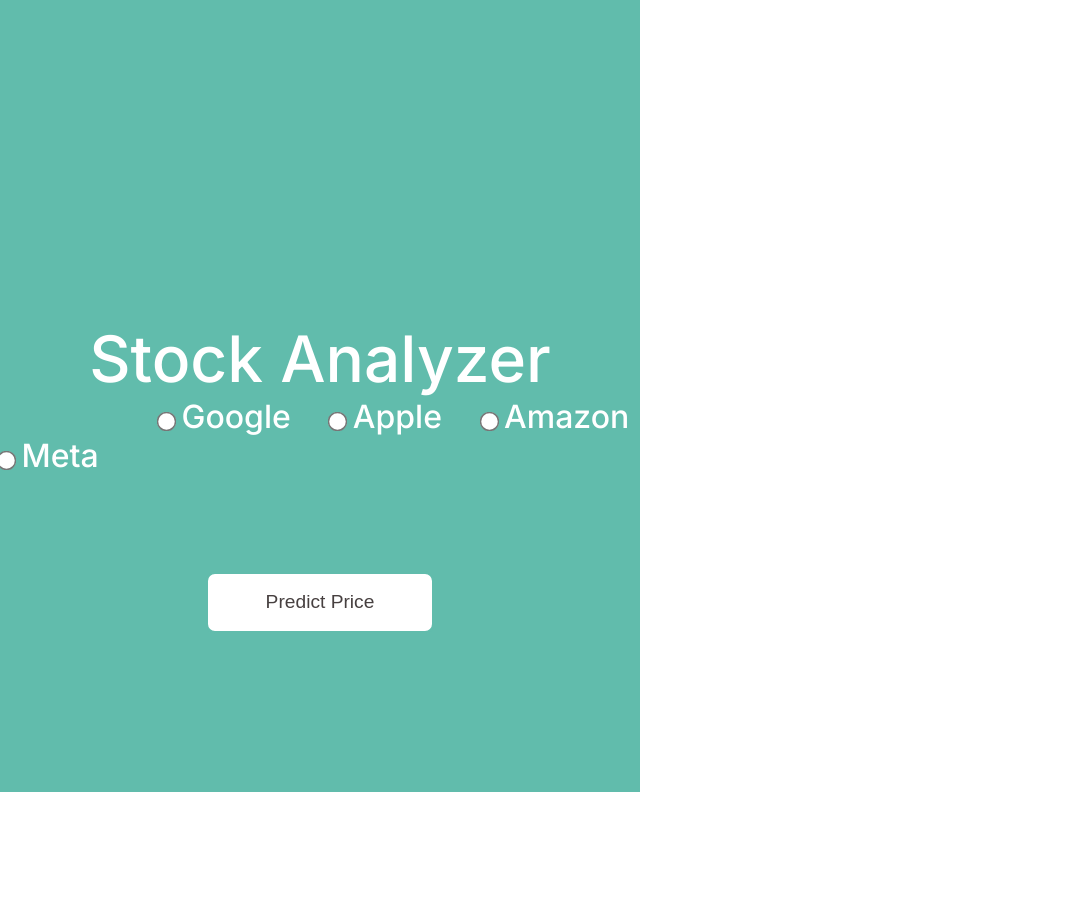
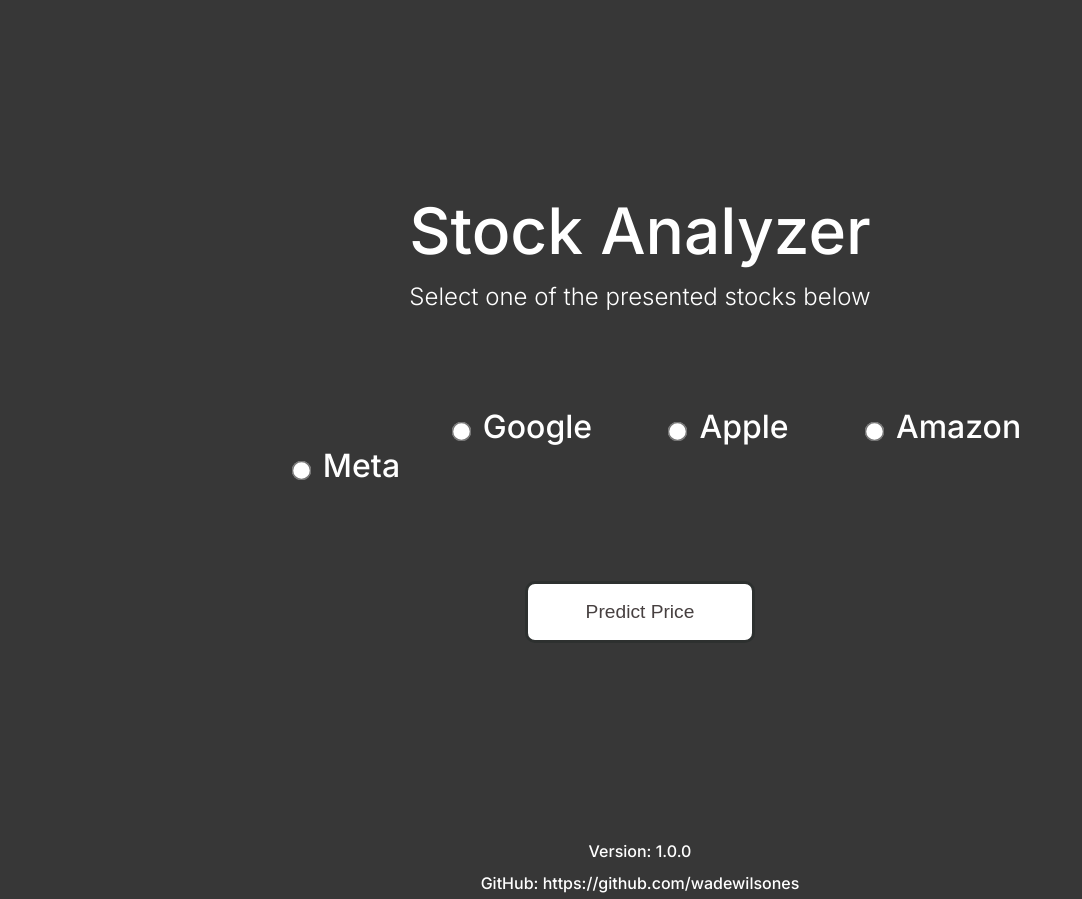
Before and after one commit to wadewilsones/StockPrice_prediction, a Flask app: page / in a window 1280 px wide. Shown: the whole page, without its empty margins (0-1082 px from the left). Before the commit the page ends 792 px from the top, so only its background shows below. Run offline with Flask 3, Linux system fonts and the light colour scheme.

Commit message:
Style was changed

```diff
--- a/view/static/style.css
+++ b/view/static/style.css
@@ -8,7 +8,92 @@
 
 @media only screen and (min-width: 1200px) {
 
-    main{
+    .errors{
+        margin-bottom: 2em;
+        text-align: center;
+        color: #c80000;
+    }
+
+
+    /*If stock was not selected*/
+    .containerEmpty{
+
+        font-family: 'Inter', sans-serif;
+        margin: 0;
+        padding:0;
+        color: white;
+    }
+
+    .containerEmpty section{
+        width:100%;
+    }
+
+    .containerEmpty section:first-of-type{
+
+        background-color: #373737;
+        padding: 0;
+        margin: 0;
+        min-height: 100vh;
+    }
+
+    .containerEmpty section:first-of-type h1{
+        color: white;
+        font-weight: 500;
+        font-size: 4em;
+        padding-top: 3em;
+        text-align: center;
+        margin-bottom: 0.2em;
+    }
+
+    .containerEmpty section:first-of-type h2{
+        font-weight: 300;
+        text-align: center;
+
+    }
+
+    .containerEmpty form {
+
+        margin: 6em auto 0;
+        display: block;
+        width:60%;
+    }
+    .containerEmpty form div{
+
+        font-size: 2em;
+        display: inline;
+        margin: 0 1em;
+        color: white;
+
+    }
+    .containerEmpty form div:first-of-type{
+        margin-left: 6em;
+    }
+
+    .containerEmpty section:first-of-type p{
+        color: white;
+        text-align: center;
+        line-height: 2;
+    }
+
+    .containerEmpty section:first-of-type p:first-of-type{
+        margin-top: 15%;
+    }
+
+    .containerEmpty section:first-of-type p a{
+        color: rgb(255, 255, 255);
+        text-decoration: none;
+        transition: 1s;
+    }
+
+    .containerEmpty section:first-of-type p a:hover{
+        font-size: 1.1em;
+        transition: 2s;
+    }
+
+
+
+    /*If stock was selected*/
+    .containerFull{
 
         display: flex;
         justify-content: space-between;
@@ -16,93 +101,102 @@
         min-height: 98vh;
         margin: 0;
         padding:0;
+
+    }
+
+    .containerFull section{
+        width:50%;
     }
 
 
-    .selectionSection{
+    .containerFull section:first-of-type{
 
-        background-color: #61BCAC;
-        width:50%;
+        background-color: #404040;
         padding: 0;
         margin: 0;
-        height: 99vh;
-    }
-
-    .errors{
-        margin-bottom: 2em;
-        text-align: center;
-        color: #c80000;
     }
 
 
-    .selectionSection h1{
+
+    .containerFull section:first-of-type h1{
         color: white;
         font-weight: 500;
         font-size: 4em;
+        padding-top: 3em;
         text-align: center;
-        margin-top: 5em;
+        margin-bottom: 0.2em;
     }
 
-    .selectionSection p{
+    .containerFull section:first-of-type h2{
+        font-weight: 300;
         color: white;
-        margin-left: 10em;
-        line-height: 0.5;
+        text-align: center;
+        margin-bottom: 3em;
     }
 
-    .selectionSection p:first-of-type{
-        margin-top: 35%;
-    }
-
-    .selectionSection p a{
-        color: rgb(255, 255, 255);
-        text-decoration: none;
-        transition: 1s;
-    }
-
-    .selectionSection p a:hover{
-        font-size: 1.1em;
-        transition: 2s;
-    }
-
-    main section form div:first-of-type{
+    .containerFull form div:first-of-type{
         font-size: 2em;
         margin-left: 5em;
         display: inline;
         color: white;
     }
 
-    main section form div{
+    .containerFull form div{
         margin-right: 1em;
         font-size: 2em;
         display: inline;
         color: white;
     }
 
-    main section form div input[type="radio"]{
+     form div input[type="radio"]{
         transform: scale(1.5);
+        margin: 0 0.5em;
         cursor: pointer;
     }
 
-    main section form input[type="submit"]{
+    form input[type="submit"]{
         display: block;
         margin: 5em auto 0;
         padding: 0.9em 3em;
         background-color: #ffffff;
         color: rgb(71, 64, 64);
         font-size: 1.2em;
-        border: #61BCAC 3px solid;
+        border: #2d302f 3px solid;
         border-radius:10px;
         cursor: pointer;
         font-weight: 500;
     }
-    main section form input[type="submit"]:hover{
+     form input[type="submit"]:hover{
         border: rgb(255, 255, 255) 5px solid;
-        background-color: #61BCAC;
+        background-color: #2d302f;
         margin: 5em auto 0;
         padding: 0.9em 3em;
         border-radius:10px;
         color: white;
     }
+
+    .containerFull section:first-of-type p{
+        color: white;
+        line-height: 2;
+        text-align: center;
+    }
+
+    .containerFull section:first-of-type p:first-of-type{
+        margin-top: 35%;
+    }
+
+    .containerFull section:first-of-type p a{
+        color: rgb(255, 255, 255);
+        text-decoration: none;
+        transition: 1s;
+    }
+
+    .containerFull section:first-of-type p a:hover{
+        font-size: 1.1em;
+        transition: 2s;
+    }
+
+    /*INITIAL STOCK SECTION*/
 
 
     /*STOCK SECTION*/
@@ -135,7 +229,7 @@
 
     .graphImages{
         width:600px;
-        height: 600px;
+        height: 650px;
     }
 
 }
--- a/view/templates/index.html
+++ b/view/templates/index.html
@@ -11,10 +11,10 @@
 <link href="https://fonts.googleapis.com/css2?family=Inter:wght@100;300;500;600&display=swap" rel="stylesheet">
 </head>
 <body>
-    <main>
+    <main class="{% if stockData %}containerFull{% else %}containerEmpty{% endif %}">
         <section class="selectionSection">
             <h1>Stock Analyzer</h1>
-
+            <h2>Select one of the presented stocks below</h2>
             {% if errorMessage %}
                 <div class="errors">{{errorMessage}}</div>
             {% endif %}
@@ -45,26 +45,25 @@
             <p>GitHub: <a href="https://github.com/wadewilsones">https://github.com/wadewilsones</a></p>
 
         </section>
-
         <section>
-            {% if stockData %}
+        {% if stockData %}
                 <div class="stockData">
                     <h2>{{stockData.Company.upper()}}</h2>
                     <h4>Today: {{stockData.Date}}</h4>
                     <div class="todayStock">
                         <p><b>Open:</b> {{stockData.Open}}</p>
                         <p><b>High:</b> {{stockData.High}}</p>
-                        <p><b>Low:</b>{{stockData.Low}}</p>
+                        <p><b>Low:</b> {{stockData.Low}}</p>
                     </div>
                     <div class="graphData">
                         <h3>Predicted Price:</h3>
                         <img src="../static/graph.png" alt="Stock Prices Graph" class="graphImages">
                     </div>
                 </div>
-            {% endif %}
 
+        {% endif %}
         </section>
-        <p></p>
+
     </main>
 </body>
 </html>
```
Also changed, not shown: view/static/graph.png.
